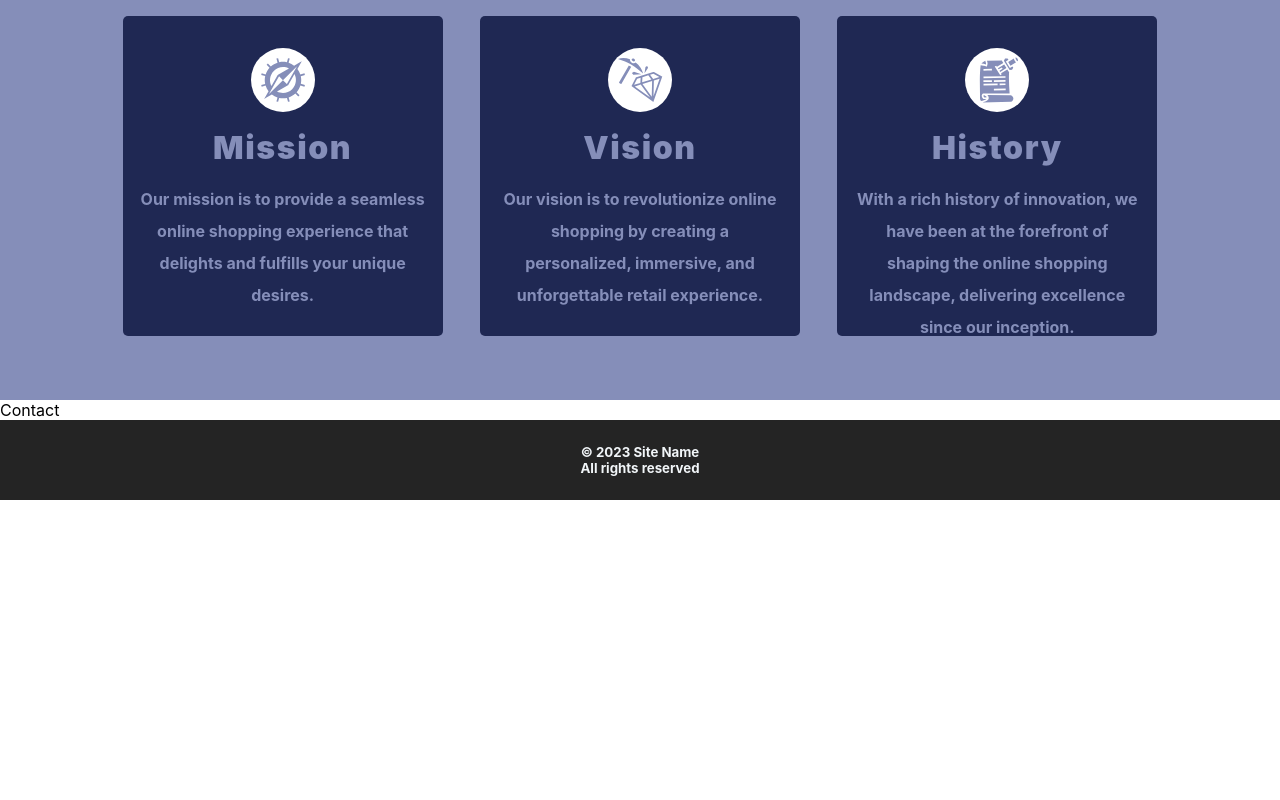
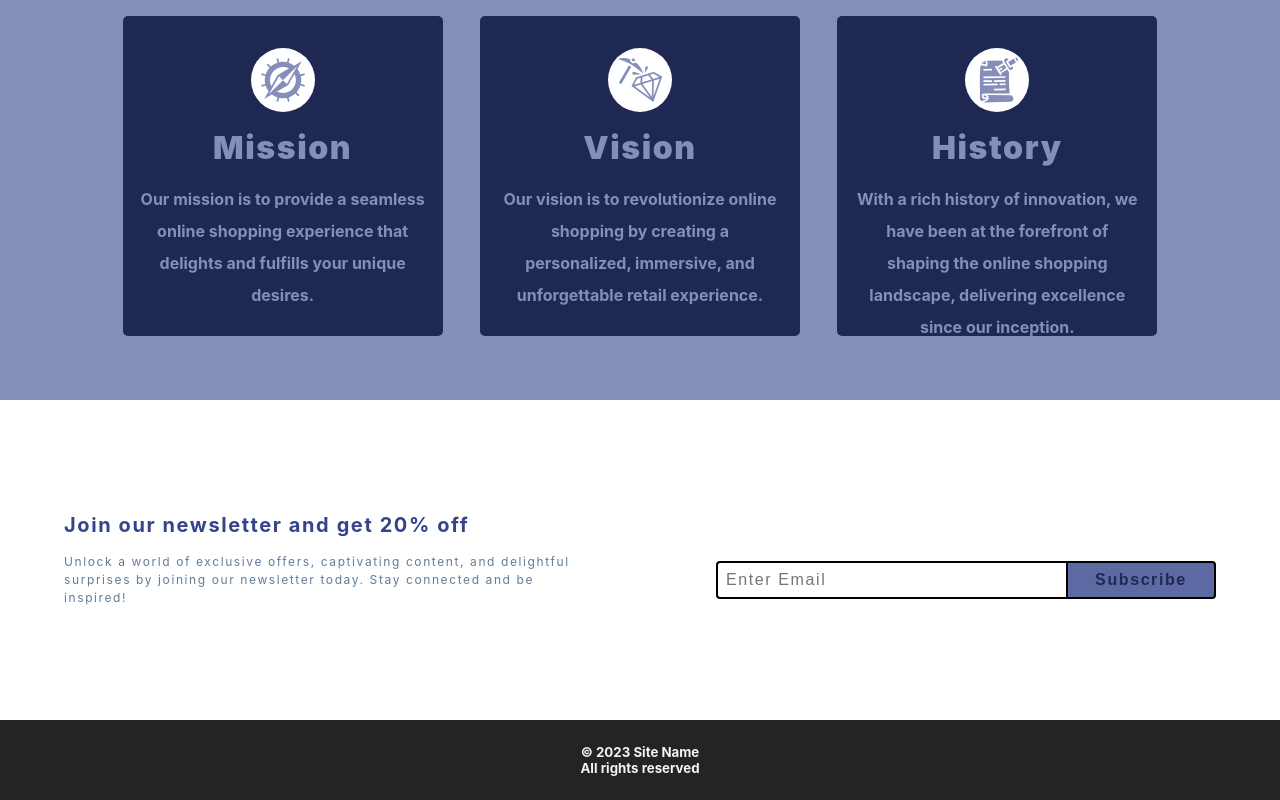
Before and after one commit to AKWGH/e-commerce, a React (Vite) app: page / in a window 1280 px wide. Shown: the part 1112-1912 px from the top of the page. Before the commit the page ends 1612 px from the top, so only its background shows below. Built offline with nearby package versions, Linux system fonts and the light colour scheme.

Commit message:
newsletter styling complete

```diff
--- a/src/App.css
+++ b/src/App.css
@@ -451,3 +451,90 @@
   }
 }
 /* end of services */
+
+/* ================== */
+/* Contact component */
+/* ================== */
+.contact-section {
+  height: 40vh;
+  display: flex;
+  flex-direction: column;
+  justify-content: center;
+  gap: 1rem;
+  margin-left: 5%;
+  margin-right: 5%;
+}
+.contact-section h3 {
+  font-size: 1.25rem;
+  letter-spacing: 0.1rem;
+  color: var(--colour-primary5);
+}
+.contact-content {
+  /* border: solid black; */
+  display: flex;
+  flex-direction: column;
+  gap: 1rem;
+}
+
+.contact-content p {
+  color: var(--colour-grey-text);
+  line-height: 1.5;
+  font-size: 0.75rem;
+  letter-spacing: 0.1rem;
+}
+.contact-form {
+  width: 90vw;
+  max-width: 500px;
+}
+.form-input {
+  width: 70%;
+  padding: 0.5rem;
+  border: solid black 2px;
+  border-top-left-radius: 4px;
+  border-bottom-left-radius: 4px;
+  border-right: none;
+  font-size: 1rem;
+  letter-spacing: 0.1rem;
+  text-transform: capitalize;
+}
+
+.submit-btn {
+  padding: 0.5rem;
+  border: solid black 2px;
+  font-size: 1rem;
+  text-transform: capitalize;
+  letter-spacing: 0.1rem;
+  width: 30%;
+  border-top-right-radius: 4px;
+  border-bottom-right-radius: 4px;
+  cursor: pointer;
+  background-color: var(--colour-primary3);
+  color: var(--colour-primary9);
+  font-weight: 900;
+  transition-duration: 0.5s;
+}
+.submit-btn:hover {
+  color: var(--clr-white);
+}
+
+@media (min-width: 992px) {
+  .contact-content {
+    display: flex;
+    flex-direction: row;
+    gap: 8rem;
+    align-items: center;
+  }
+  .contact-form {
+    gap: 2rem;
+  }
+}
+@media (min-width: 1400px) {
+  .contact-section h3 {
+    font-size: 1.5rem;
+  }
+  .contact-content p {
+    font-size: 1.25rem;
+  }
+}
+
+/* end of contact */
--- a/src/components/Contact.jsx
+++ b/src/components/Contact.jsx
@@ -1,7 +1,28 @@
 import React from "react";
 
 const Contact = () => {
-  return <div>Contact</div>;
+  return (
+    <section className="contact-section">
+      <h3>Join our newsletter and get 20% off</h3>
+      <div className="contact-content">
+        <p>
+          Unlock a world of exclusive offers, captivating content, and
+          delightful surprises by joining our newsletter today. Stay connected
+          and be inspired!
+        </p>
+        <form action="" className="contact-form">
+          <input
+            type="email"
+            className="form-input"
+            placeholder="enter email"
+          />
+          <button type="submit" className="submit-btn">
+            subscribe
+          </button>
+        </form>
+      </div>
+    </section>
+  );
 };
 
 export default Contact;
```
